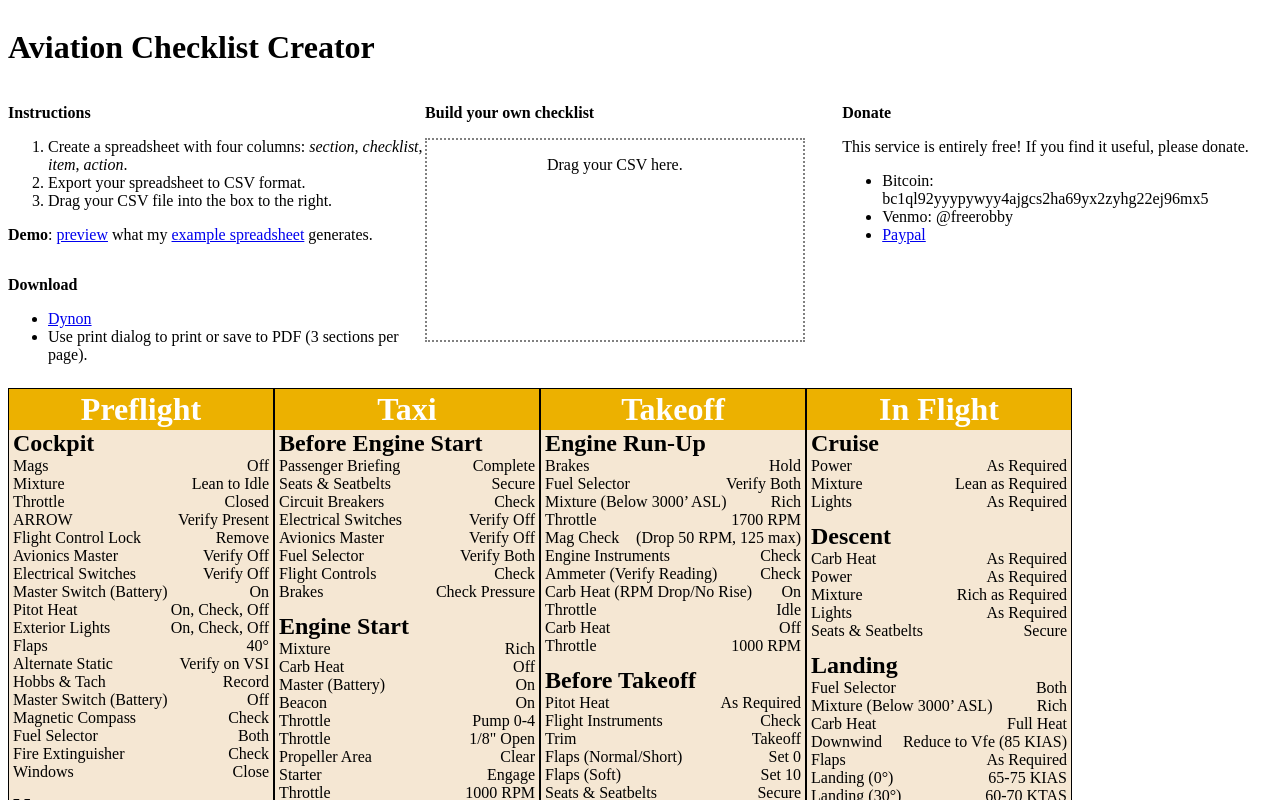
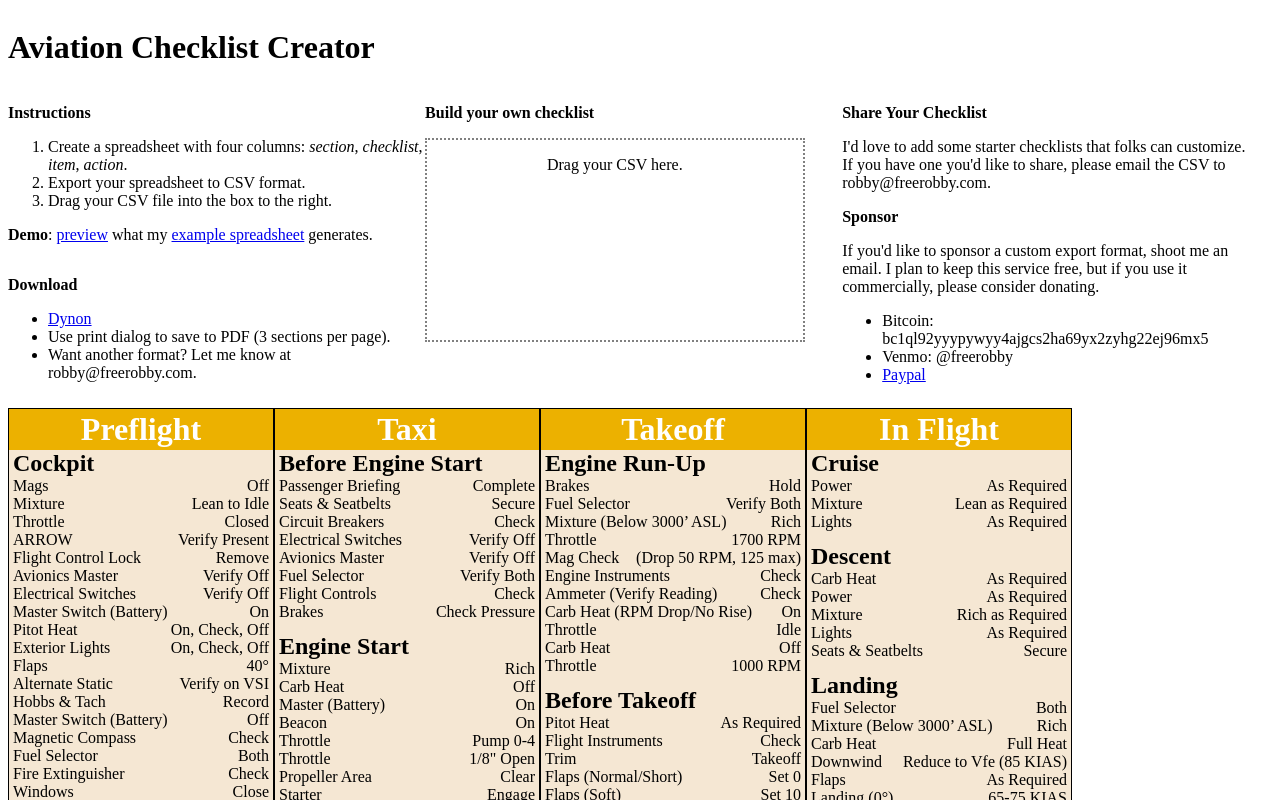
Before and after one commit to freerobby/aviation-checklist, a Vue app: page / in a window 1280 px wide. Both pictures are taken after a click on the link "preview". Shown: the top 800 px of the page. Built offline with nearby package versions, Linux system fonts and the light colour scheme.

Commit message:
Add sponsorship details.

```diff
--- a/src/App.vue
+++ b/src/App.vue
@@ -20,8 +20,10 @@
           v-on:csv_loaded="onCSVLoaded">
       </uploader>
       <div id="donate">
-        <p><strong>Donate</strong></p>
-        <p>This service is entirely free! If you find it useful, please donate.</p>
+        <p><strong>Share Your Checklist</strong></p>
+        <p>I'd love to add some starter checklists that folks can customize. If you have one you'd like to share, please email the CSV to robby@freerobby.com.</p>
+        <p><strong>Sponsor</strong></p>
+        <p>If you'd like to sponsor a custom export format, shoot me an email. I plan to keep this service free, but if you use it commercially, please consider donating.</p>
         <ul>
           <li>Bitcoin: bc1ql92yyypywyy4ajgcs2ha69yx2zyhg22ej96mx5</li>
           <li>Venmo: @freerobby</li>
--- a/src/components/Downloader.vue
+++ b/src/components/Downloader.vue
@@ -5,7 +5,10 @@
       <li>
         <a href="#" v-on:click="$emit('download_dynon')">Dynon</a>
       </li>
-      <li>Use print dialog to print or save to PDF (3 sections per page).</li>
+      <li>Use print dialog to save to PDF (3 sections per page).</li>
+      <li>
+        Want another format? Let me know at robby@freerobby.com.
+      </li>
     </ul>
   </div>
 </template>
```
